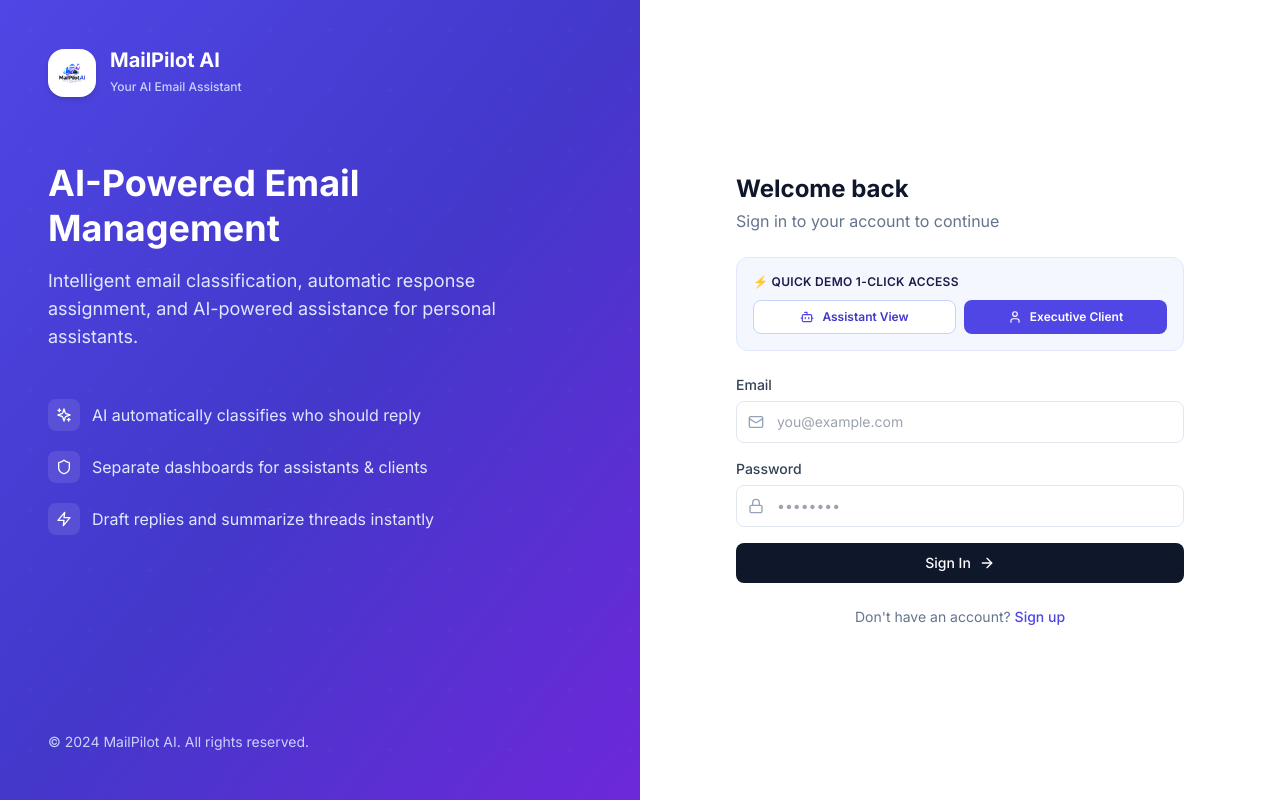
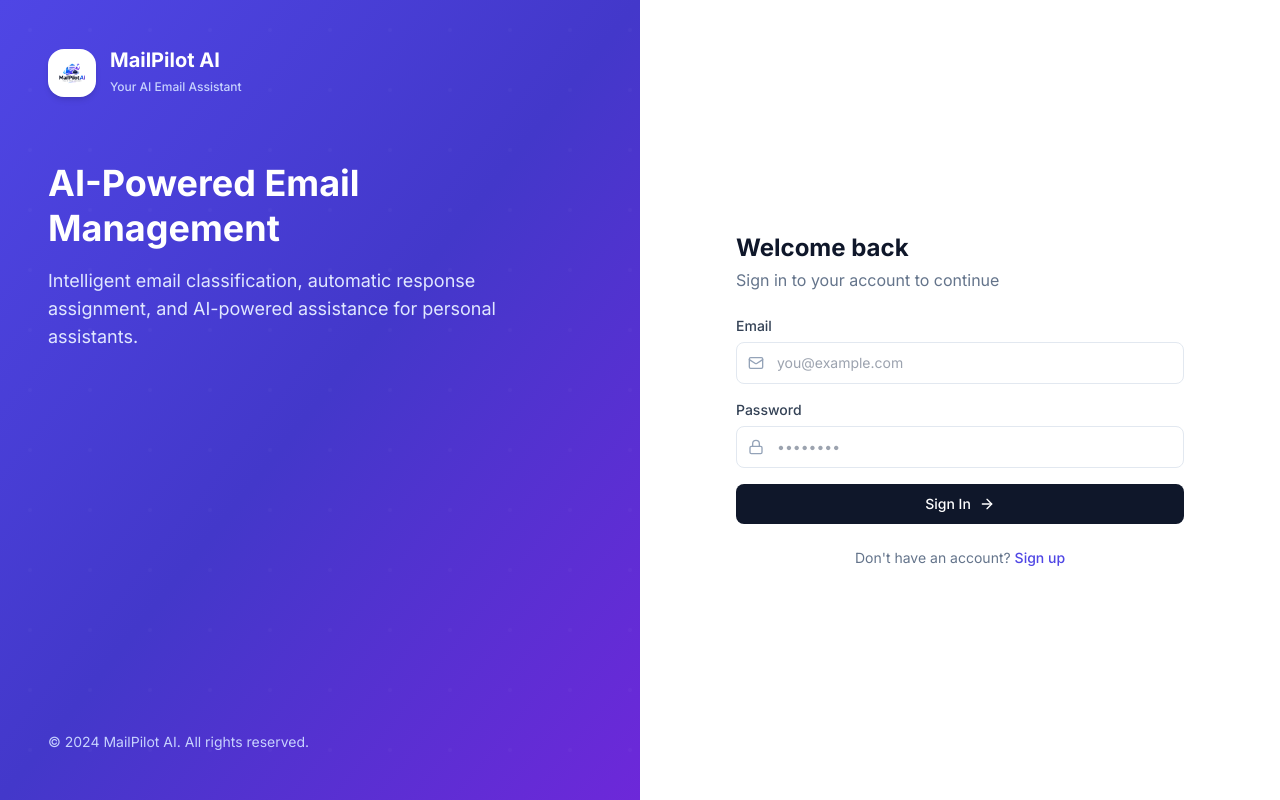
Before and after one commit to gowtham-v-data/MailPolitAI, a React (Vite) app in the folder frontend/: page /login in a window 1280 px wide. Built offline with nearby package versions, Linux system fonts and the light colour scheme; the HTML template or start-up script is replaced by a standard one.

Commit message:
refactor: remove demo 1-click access box and feature bullet icons from login page

```diff
--- a/frontend/src/pages/Login.jsx
+++ b/frontend/src/pages/Login.jsx
@@ -1,7 +1,7 @@
 import React, { useState } from 'react';
 import { Link, useNavigate } from 'react-router-dom';
 import { useAuth } from '../context/AuthContext';
-import { Plane, Mail, Lock, ArrowRight, Sparkles, Shield, Zap, User, Bot } from 'lucide-react';
+import { Mail, Lock, ArrowRight } from 'lucide-react';
 
 export default function Login() {
   const [email, setEmail] = useState('');
@@ -48,23 +48,9 @@ export default function Login() {
           <h1 className="text-4xl font-bold text-white mb-4 leading-tight">
             AI-Powered Email<br />Management
           </h1>
-          <p className="text-indigo-100 text-lg mb-12 max-w-md">
+          <p className="text-indigo-100 text-lg max-w-md">
             Intelligent email classification, automatic response assignment, and AI-powered assistance for personal assistants.
           </p>
-          <div className="space-y-5">
-            {[
-              { icon: Sparkles, text: 'AI automatically classifies who should reply' },
-              { icon: Shield, text: 'Separate dashboards for assistants & clients' },
-              { icon: Zap, text: 'Draft replies and summarize threads instantly' },
-            ].map(({ icon: Icon, text }) => (
-              <div key={text} className="flex items-center gap-3 text-indigo-100">
-                <div className="w-8 h-8 bg-white/10 rounded-lg flex items-center justify-center flex-shrink-0">
-                  <Icon className="w-4 h-4 text-white" />
-                </div>
-                <span>{text}</span>
-              </div>
-            ))}
-          </div>
         </div>
         <p className="text-indigo-200 text-sm relative z-10">© 2024 MailPilot AI. All rights reserved.</p>
       </div>
@@ -82,33 +68,6 @@ export default function Login() {
 
           <h2 className="text-2xl font-bold text-slate-900 mb-1">Welcome back</h2>
           <p className="text-slate-500 mb-6">Sign in to your account to continue</p>
-
-          {/* Quick Demo Switcher Buttons */}
-          <div className="mb-6 p-4 bg-indigo-50/60 rounded-xl border border-indigo-100">
-            <p className="text-xs font-semibold text-indigo-950 uppercase tracking-wide mb-2.5">
-              ⚡ Quick Demo 1-Click Access
-            </p>
-            <div className="grid grid-cols-2 gap-2">
-              <button
-                type="button"
-                onClick={() => handleLoginWithCredentials('sarah@mailpilot.ai', 'password123')}
-                disabled={loading}
-                className="flex items-center justify-center gap-2 px-3 py-2 bg-white text-indigo-700 rounded-lg text-xs font-semibold shadow-xs border border-indigo-200 hover:bg-indigo-50 transition-colors"
-              >
-                <Bot className="w-3.5 h-3.5 text-indigo-600" />
-                Assistant View
-              </button>
-              <button
-                type="button"
-                onClick={() => handleLoginWithCredentials('james@techvision.com', 'password123')}
-                disabled={loading}
-                className="flex items-center justify-center gap-2 px-3 py-2 bg-indigo-600 text-white rounded-lg text-xs font-semibold shadow-xs hover:bg-indigo-700 transition-colors"
-              >
-                <User className="w-3.5 h-3.5" />
-                Executive Client
-              </button>
-            </div>
-          </div>
 
           {error && (
             <div className="bg-red-50 border border-red-200 text-red-700 px-4 py-3 rounded-lg mb-6 text-sm">
```
